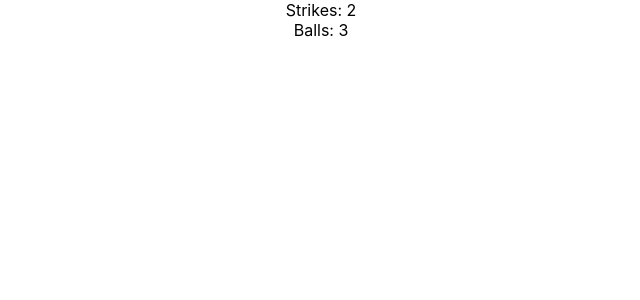
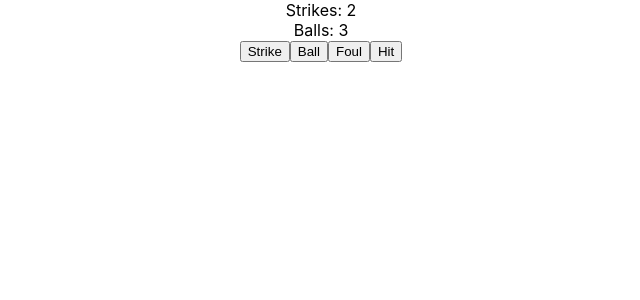
Before and after one commit to dm-devtech/Baseball-Scorecard_ReactApp, a React (Create React App) app in the folder baseball-scorecard/: page / in a window 1280 px wide. Shown: the top 300 px of the page, without its empty margins (319-959 px from the left). Built offline with nearby package versions, Linux system fonts and the light colour scheme.

Commit message:
Added control buttons and tests

```diff
--- a/baseball-scorecard/src/App.js
+++ b/baseball-scorecard/src/App.js
@@ -1,11 +1,13 @@
 import React from 'react';
 import './App.css';
 import Display from './components/Display.js'
+import Controls from './components/Controls.js'
 
 function App() {
   return (
     <div className="App">
       <Display strikes={2} balls={3} />
+      <Controls strike={()=> console.log('strike')}/>
     </div>
   );
 }
--- /dev/null
+++ b/baseball-scorecard/src/components/Controls.js
@@ -0,0 +1,14 @@
+import React from 'react';
+
+const Controls = (props) => {
+  return (
+    <div>
+      <button onClick={props.strike}>Strike</button>
+      <button onClick={props.ball}>Ball</button>
+      <button onClick={props.foul}>Foul</button>
+      <button onClick={props.hit}>Hit</button>
+    </div>
+  )
+}
+
+export default Controls;
```
Also changed, not shown: 2 other files (tests, documents, lock files or other folders).
